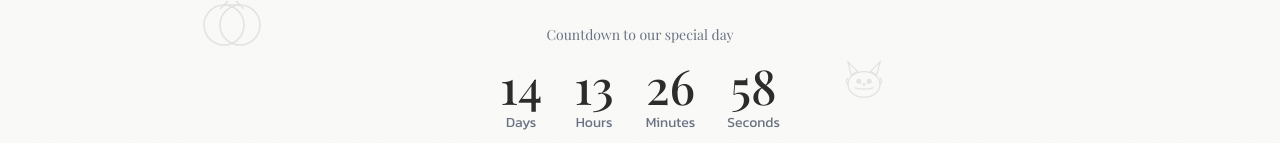
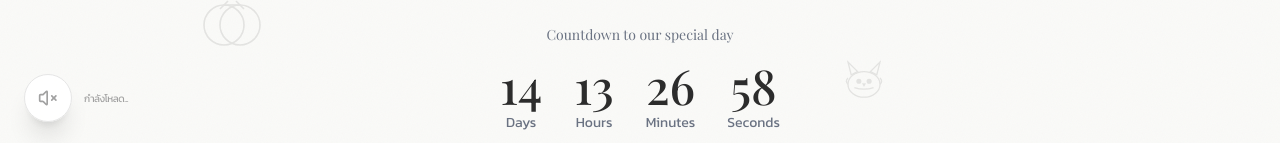
Before and after one commit to TanParanyou/wd-project, a Next.js app: page / in a window 1280 px wide. Shown: the part 654-797 px from the top of the page. Built offline with nearby package versions, Linux system fonts and the light colour scheme.

Commit message:
feat: add BackgroundMusic component and update StickyNav to support scroll container listeners

```diff
--- a/src/app/page.tsx
+++ b/src/app/page.tsx
@@ -10,6 +10,7 @@ import {
   FooterSection,
   MobileQuickActions,
   StickyNav,
+  BackgroundMusic,
 } from "@/features/invitation";
 
 export default function HomePage() {
@@ -51,6 +52,7 @@ export default function HomePage() {
 
       {/* <MobileQuickActions /> */}
       <StickyNav />
+      <BackgroundMusic />
     </div>
   );
 }
--- /dev/null
+++ b/src/features/invitation/components/BackgroundMusic.tsx
@@ -0,0 +1,145 @@
+"use client";
+
+import React, { useState, useRef, useEffect } from "react";
+import { Volume2, VolumeX } from "lucide-react";
+import { motion, AnimatePresence } from "framer-motion";
+
+interface BackgroundMusicProps {
+  videoId?: string;
+}
+
+const BackgroundMusic: React.FC<BackgroundMusicProps> = ({
+  videoId = "DSWYAclv2I8" // New Cafe / Bossa Nova vibe from user
+}) => {
+  const [isPlaying, setIsPlaying] = useState(false);
+  const [hasInteracted, setHasInteracted] = useState(false);
+  const [isPlayerReady, setIsPlayerReady] = useState(false);
+  const playerRef = useRef<any>(null);
+
+  useEffect(() => {
+    // Load YouTube IFrame API
+    if (!window.YT) {
+      const tag = document.createElement('script');
+      tag.src = "https://www.youtube.com/iframe_api";
+      const firstScriptTag = document.getElementsByTagName('script')[0];
+      firstScriptTag.parentNode?.insertBefore(tag, firstScriptTag);
+    }
+
+    // Initialize player when API is ready
+    (window as any).onYouTubeIframeAPIReady = () => {
+      playerRef.current = new (window as any).YT.Player('youtube-player', {
+        height: '0',
+        width: '0',
+        videoId: videoId,
+        playerVars: {
+          autoplay: 0,
+          controls: 0,
+          loop: 1,
+          playlist: videoId,
+          modestbranding: 1,
+        },
+        events: {
+          onReady: () => setIsPlayerReady(true),
+        },
+      });
+    };
+
+    // If API is already loaded
+    if (window.YT && window.YT.Player) {
+      (window as any).onYouTubeIframeAPIReady();
+    }
+  }, [videoId]);
+
+  const togglePlay = () => {
+    if (playerRef.current && isPlayerReady) {
+      if (isPlaying) {
+        playerRef.current.pauseVideo();
+        setIsPlaying(false);
+      } else {
+        playerRef.current.playVideo();
+        setIsPlaying(true);
+        setHasInteracted(true);
+      }
+    }
+  };
+
+  return (
+    <div className="fixed bottom-6 left-6 z-50 flex items-center gap-3">
+      {/* Hidden YouTube Player */}
+      <div id="youtube-player" className="hidden"></div>
+
+      <div className="relative">
+        <motion.button
+          onClick={togglePlay}
+          initial={{ scale: 0.8, opacity: 0 }}
+          animate={{ scale: 1, opacity: 1 }}
+          whileHover={{ scale: 1.1 }}
+          whileTap={{ scale: 0.9 }}
+          className={`flex h-12 w-12 items-center justify-center rounded-full shadow-xl backdrop-blur-md border border-neutral-200 bg-white/90 text-neutral-800 ${
+            !isPlayerReady && 'opacity-50 cursor-not-allowed'
+          }`}
+          disabled={!isPlayerReady}
+          aria-label={isPlaying ? "Pause Music" : "Play Music"}
+        >
+          <AnimatePresence mode="wait">
+            {isPlaying ? (
+              <motion.div
+                key="playing"
+                initial={{ rotate: -180, opacity: 0 }}
+                animate={{ rotate: 0, opacity: 1 }}
+                exit={{ rotate: 180, opacity: 0 }}
+              >
+                <Volume2 className="h-5 w-5 text-neutral-800" />
+                <motion.div
+                  className="absolute inset-0 rounded-full border-2 border-neutral-800"
+                  animate={{ scale: [1, 1.5, 1], opacity: [0.5, 0, 0.5] }}
+                  transition={{ duration: 2, repeat: Infinity }}
+                />
+              </motion.div>
+            ) : (
+              <motion.div
+                key="paused"
+                initial={{ rotate: 180, opacity: 0 }}
+                animate={{ rotate: 0, opacity: 1 }}
+                exit={{ rotate: -180, opacity: 0 }}
+              >
+                <VolumeX className="h-5 w-5 text-neutral-400" />
+              </motion.div>
+            )}
+          </AnimatePresence>
+        </motion.button>
+      </div>
+
+      <AnimatePresence>
+        {!hasInteracted && isPlayerReady && (
+          <motion.div
+            initial={{ opacity: 0, x: -20 }}
+            animate={{ opacity: 1, x: 0 }}
+            exit={{ opacity: 0, x: -20 }}
+            className="bg-neutral-800 text-white px-3 py-1.5 rounded-lg text-xs font-medium shadow-lg sm:block hidden"
+          >
+            กดเพื่อเปิดเพลงจาก YouTube 🎵
+          </motion.div>
+        )}
+        {!isPlayerReady && (
+          <motion.div
+            initial={{ opacity: 0 }}
+            animate={{ opacity: 1 }}
+            className="text-[10px] text-neutral-400 uppercase tracking-tighter"
+          >
+            กำลังโหลด...
+          </motion.div>
+        )}
+      </AnimatePresence>
+    </div>
+  );
+};
+
+export default BackgroundMusic;
+
+declare global {
+  interface Window {
+    YT: any;
+    onYouTubeIframeAPIReady: () => void;
+  }
+}
--- a/src/features/invitation/components/StickyNav.tsx
+++ b/src/features/invitation/components/StickyNav.tsx
@@ -61,10 +61,21 @@ export default function StickyNav() {
       }
     };
 
+    // Listen on both window and snap-container for desktop
     window.addEventListener("scroll", handleScroll, { passive: true });
+    const snapContainer = document.querySelector(".snap-container");
+    if (snapContainer) {
+      snapContainer.addEventListener("scroll", handleScroll, { passive: true });
+    }
+
     handleScroll(); // Initial check
 
-    return () => window.removeEventListener("scroll", handleScroll);
+    return () => {
+      window.removeEventListener("scroll", handleScroll);
+      if (snapContainer) {
+        snapContainer.removeEventListener("scroll", handleScroll);
+      }
+    };
   }, []);
 
   const scrollToSection = (id: string) => {
--- a/src/features/invitation/index.ts
+++ b/src/features/invitation/index.ts
@@ -12,6 +12,7 @@ export { default as MobileQuickActions } from "./components/MobileQuickActions";
 export { default as CountdownTimer } from "./components/CountdownTimer";
 export { default as ShareButton } from "./components/ShareButton";
 export { default as StickyNav } from "./components/StickyNav";
+export { default as BackgroundMusic } from "./components/BackgroundMusic";
 
 export { invitationConfig } from "./data/invitation.config";
 export * from "./types/invitation.type";
```
